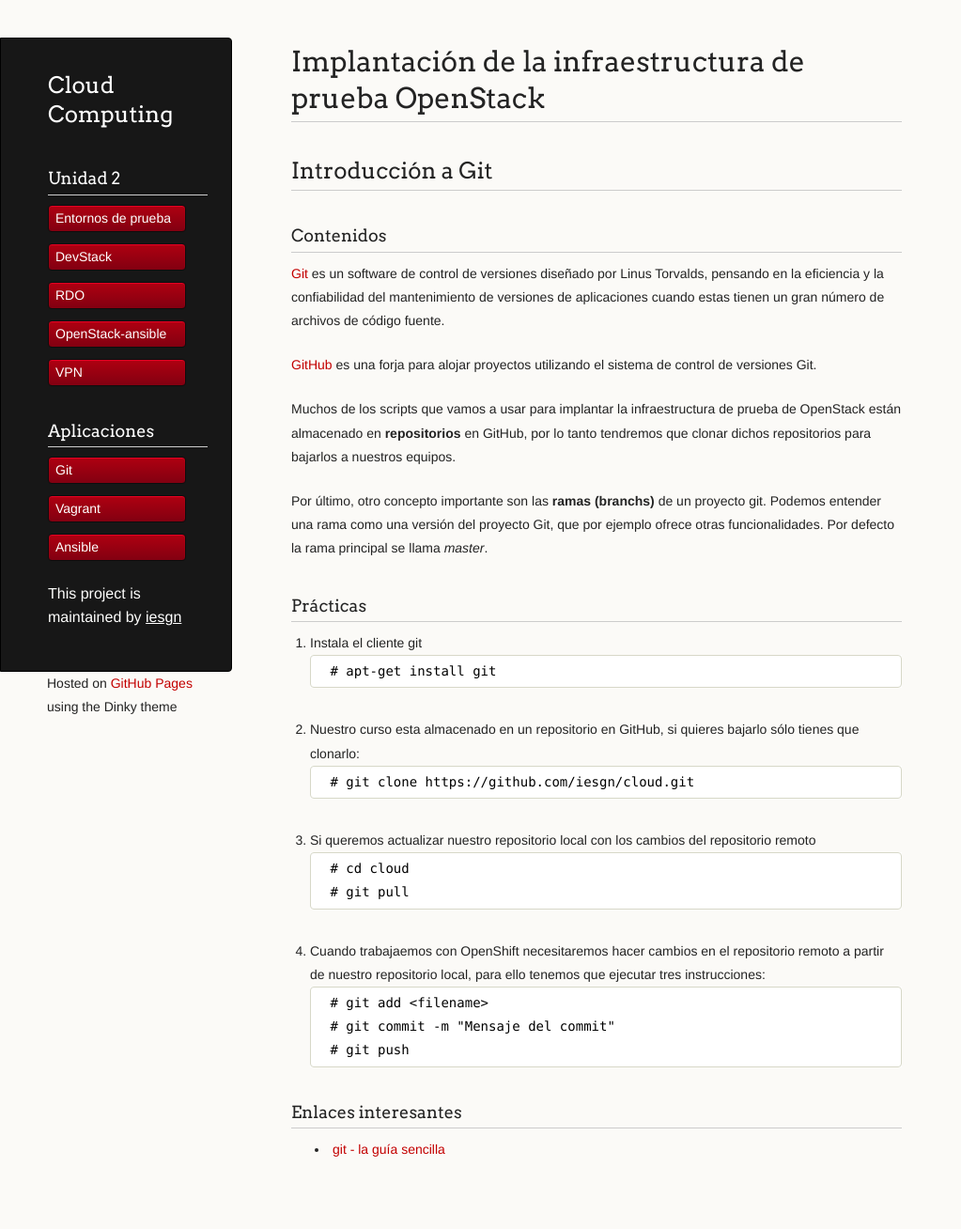
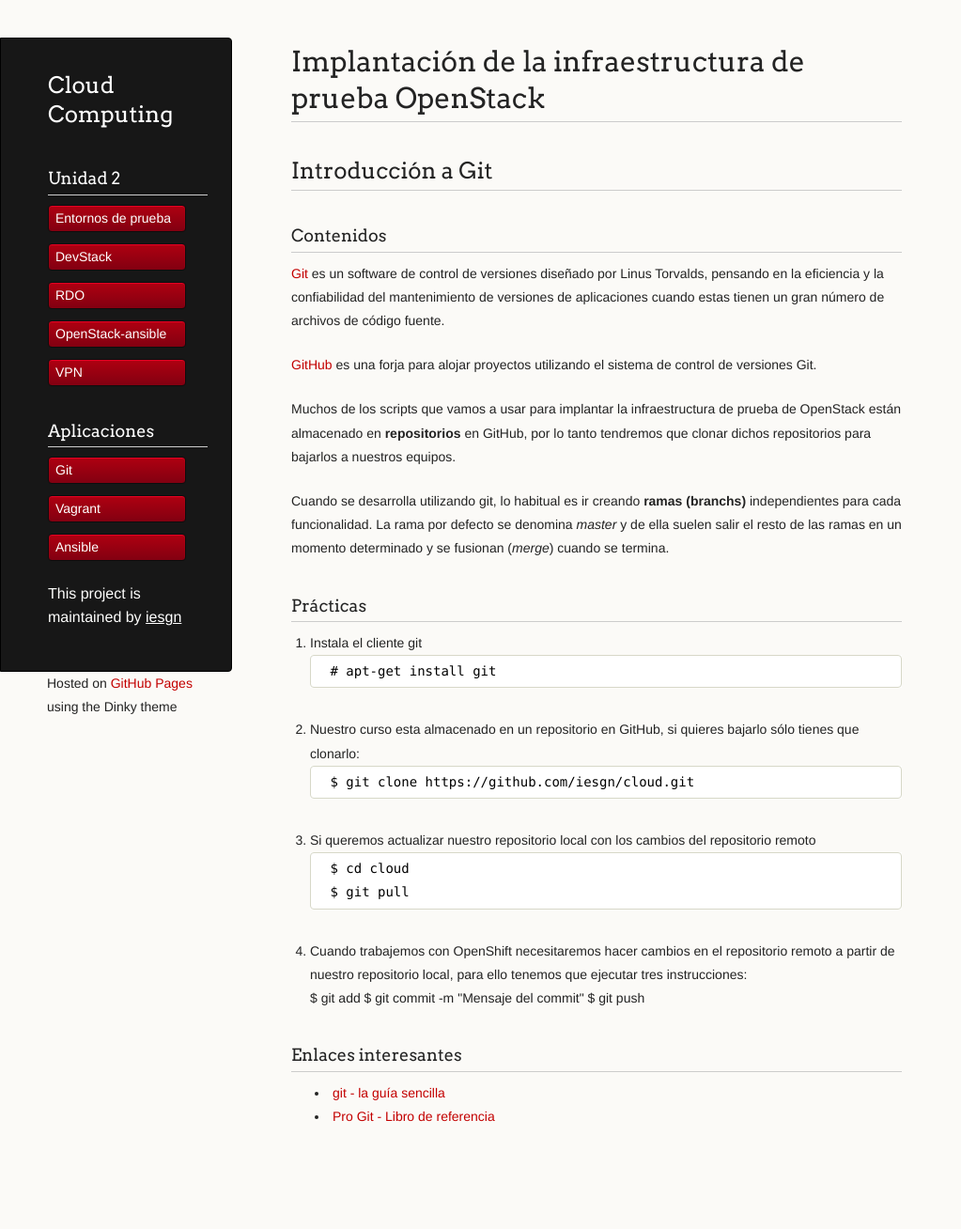
Before and after one commit to iesgn/cloud, a Jekyll site: the page built from curso/u2/git.md, in a window 1280 px wide. Shown: the whole page at 94% size, without its empty margins (0-1023 px from the left). Built offline with Jekyll 4.4.1, drawn with Linux system fonts in a browser that asks for light colours; after the commit the page ends 1273 px from its top, so only the background shows below that.

Commit message:
Pequeños ajustes en git.md

```diff
--- a/curso/u2/git.md
+++ b/curso/u2/git.md
@@ -15,7 +15,10 @@ menu:
 
 Muchos de los scripts que vamos a usar para implantar la infraestructura de prueba de OpenStack están almacenado en **repositorios** en GitHub, por lo tanto tendremos que clonar dichos repositorios para bajarlos a nuestros equipos.
 
-Por último, otro concepto importante son las **ramas (branchs)** de un proyecto git. Podemos entender una rama como una versión del proyecto Git, que por ejemplo ofrece otras funcionalidades. Por defecto la rama principal se llama *master*.
+Cuando se desarrolla utilizando git, lo habitual es ir creando **ramas
+(branchs)** independientes para cada funcionalidad. La rama por defecto se
+denomina *master* y de ella suelen salir el resto de las ramas en un momento
+determinado y se fusionan (*merge*) cuando se termina.
 
 ###Prácticas
 
@@ -25,19 +28,20 @@ Por último, otro concepto importante son las **ramas (branchs)** de un proyecto
 
 2. Nuestro curso esta almacenado en un repositorio en GitHub, si quieres bajarlo sólo tienes que clonarlo:
 
-        # git clone https://github.com/iesgn/cloud.git
+        $ git clone https://github.com/iesgn/cloud.git
 
 3. Si queremos actualizar nuestro repositorio local con los cambios del repositorio remoto
 
-        # cd cloud
-        # git pull
+        $ cd cloud
+        $ git pull
 
-4. Cuando trabajaemos con OpenShift necesitaremos hacer cambios en el repositorio remoto a partir de nuestro repositorio local, para ello tenemos que ejecutar tres instrucciones:
+4. Cuando trabajemos con OpenShift necesitaremos hacer cambios en el repositorio remoto a partir de nuestro repositorio local, para ello tenemos que ejecutar tres instrucciones:
 
-		# git add <filename>
-		# git commit -m "Mensaje del commit"
-		# git push
+	$ git add <filename>
+	$ git commit -m "Mensaje del commit"
+	$ git push
 
 ###Enlaces interesantes
 
 * [git - la guía sencilla](http://rogerdudler.github.io/git-guide/index.es.html)
+* [Pro Git - Libro de referencia](http://git-scm.com/book)
```
